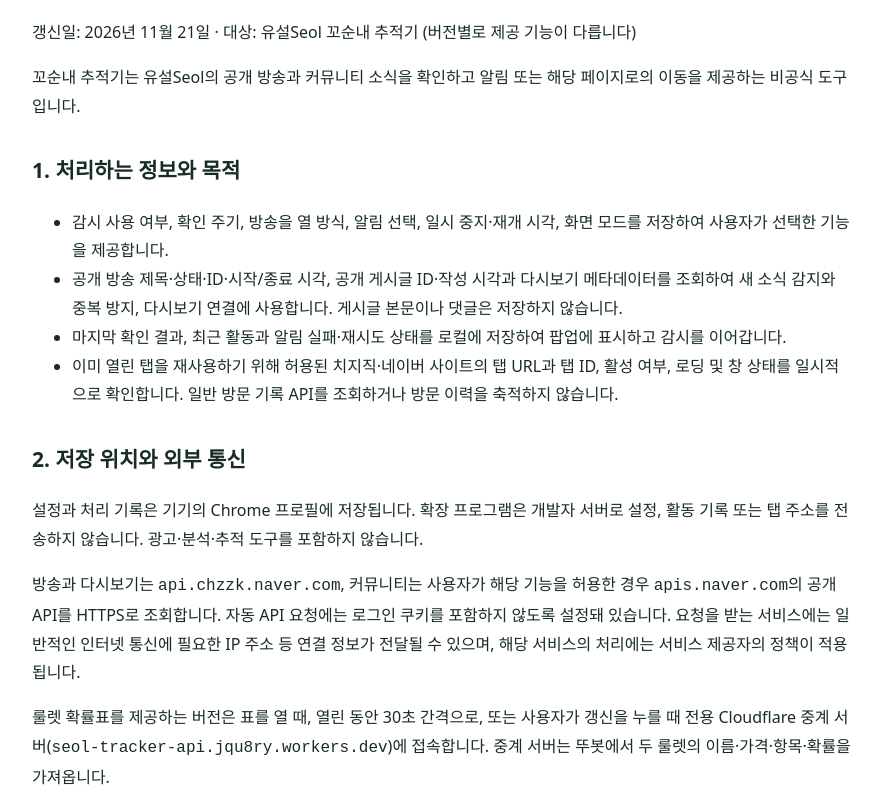
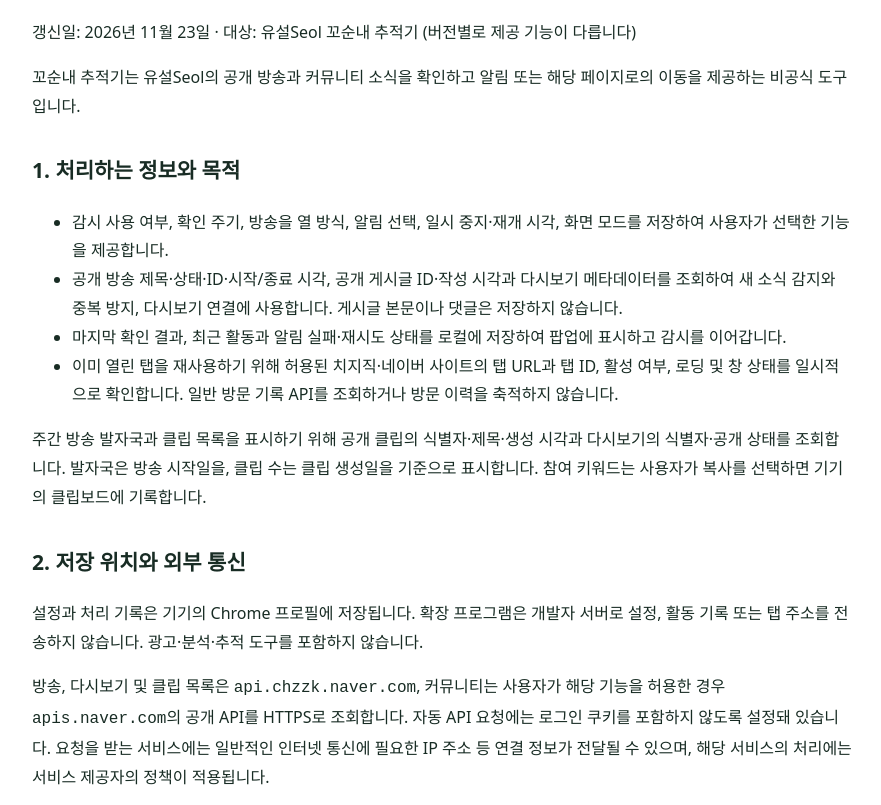
Before and after one commit to jqu8ry/kkosunnae-tracker, a plain HTML site: page privacy-policy.html in a window 1280 px wide. Shown: the part 93-898 px from the top of the page, without its empty margins (198-1079 px from the left). Drawn offline with Linux system fonts and the light colour scheme.

Commit message:
1.9.42 주간 클립과 룰렛 참여 키워드 처리 안내

```diff
--- a/privacy-policy.html
+++ b/privacy-policy.html
@@ -1,16 +1,17 @@
 <!doctype html><html lang="ko"><meta charset="utf-8"><meta name="viewport" content="width=device-width,initial-scale=1"><title>꼬순내 추적기 개인정보처리방침</title>
 <style>body{font:16px/1.8 system-ui,'Malgun Gothic',sans-serif;color:#182c24;max-width:820px;margin:48px auto;padding:0 24px}h1{line-height:1.3}h2{margin-top:32px;font-size:21px}.draft{padding:14px;background:#fff1cf;border:1px solid #c89b35}a{color:#07634d}</style>
 <body>
-<h1>꼬순내 추적기 개인정보처리방침</h1><p>갱신일: 2026년 11월 21일 · 대상: 유설Seol 꼬순내 추적기 (버전별로 제공 기능이 다릅니다)</p>
+<h1>꼬순내 추적기 개인정보처리방침</h1><p>갱신일: 2026년 11월 23일 · 대상: 유설Seol 꼬순내 추적기 (버전별로 제공 기능이 다릅니다)</p>
 <p>꼬순내 추적기는 유설Seol의 공개 방송과 커뮤니티 소식을 확인하고 알림 또는 해당 페이지로의 이동을 제공하는 비공식 도구입니다.</p>
 <h2>1. 처리하는 정보와 목적</h2><ul>
 <li>감시 사용 여부, 확인 주기, 방송을 열 방식, 알림 선택, 일시 중지·재개 시각, 화면 모드를 저장하여 사용자가 선택한 기능을 제공합니다.</li>
 <li>공개 방송 제목·상태·ID·시작/종료 시각, 공개 게시글 ID·작성 시각과 다시보기 메타데이터를 조회하여 새 소식 감지와 중복 방지, 다시보기 연결에 사용합니다. 게시글 본문이나 댓글은 저장하지 않습니다.</li>
 <li>마지막 확인 결과, 최근 활동과 알림 실패·재시도 상태를 로컬에 저장하여 팝업에 표시하고 감시를 이어갑니다.</li>
 <li>이미 열린 탭을 재사용하기 위해 허용된 치지직·네이버 사이트의 탭 URL과 탭 ID, 활성 여부, 로딩 및 창 상태를 일시적으로 확인합니다. 일반 방문 기록 API를 조회하거나 방문 이력을 축적하지 않습니다.</li></ul>
+<p>주간 방송 발자국과 클립 목록을 표시하기 위해 공개 클립의 식별자·제목·생성 시각과 다시보기의 식별자·공개 상태를 조회합니다. 발자국은 방송 시작일을, 클립 수는 클립 생성일을 기준으로 표시합니다. 참여 키워드는 사용자가 복사를 선택하면 기기의 클립보드에 기록합니다.</p>
 <h2>2. 저장 위치와 외부 통신</h2><p>설정과 처리 기록은 기기의 Chrome 프로필에 저장됩니다. 확장 프로그램은 개발자 서버로 설정, 활동 기록 또는 탭 주소를 전송하지 않습니다. 광고·분석·추적 도구를 포함하지 않습니다.</p>
-<p>방송과 다시보기는 <code>api.chzzk.naver.com</code>, 커뮤니티는 사용자가 해당 기능을 허용한 경우 <code>apis.naver.com</code>의 공개 API를 HTTPS로 조회합니다. 자동 API 요청에는 로그인 쿠키를 포함하지 않도록 설정돼 있습니다. 요청을 받는 서비스에는 일반적인 인터넷 통신에 필요한 IP 주소 등 연결 정보가 전달될 수 있으며, 해당 서비스의 처리에는 서비스 제공자의 정책이 적용됩니다.</p>
-<p>룰렛 확률표를 제공하는 버전은 표를 열 때, 열린 동안 30초 간격으로, 또는 사용자가 갱신을 누를 때 전용 Cloudflare 중계 서버(<code>seol-tracker-api.jqu8ry.workers.dev</code>)에 접속합니다. 중계 서버는 뚜봇에서 두 룰렛의 이름·가격·항목·확률을 가져옵니다.</p>
+<p>방송, 다시보기 및 클립 목록은 <code>api.chzzk.naver.com</code>, 커뮤니티는 사용자가 해당 기능을 허용한 경우 <code>apis.naver.com</code>의 공개 API를 HTTPS로 조회합니다. 자동 API 요청에는 로그인 쿠키를 포함하지 않도록 설정돼 있습니다. 요청을 받는 서비스에는 일반적인 인터넷 통신에 필요한 IP 주소 등 연결 정보가 전달될 수 있으며, 해당 서비스의 처리에는 서비스 제공자의 정책이 적용됩니다.</p>
+<p>룰렛 확률표를 제공하는 버전은 표를 열 때, 열린 동안 30초 간격으로, 또는 사용자가 갱신을 누를 때 전용 Cloudflare 중계 서버(<code>seol-tracker-api.jqu8ry.workers.dev</code>)에 접속합니다. 중계 서버는 뚜봇에서 룰렛의 이름·활성 상태·참여 키워드·가격·항목·확률을 가져옵니다.</p>
 <p>1.9.2부터 커뮤니티·디스코드 새 글 알림은 치지직 커뮤니티와 함께 켜거나 끕니다. 업데이트 시 기존 커뮤니티 새 글 알림이 켜져 있으면 디스코드 두 채널도 함께 확인합니다. Chrome 알림 및 치지직 커뮤니티 조회 권한이 필요합니다. 추적 중 사용자가 정한 공통 주기(기본 30분, 30~120분)마다 또는 지금 확인을 누르면 같은 서버에서 유설 서버의 공지사항과 학기중에는-뭐하나요 채널의 글 식별자를 확인합니다. 1.9.3부터 처음에는 채널별 최신 글 한 건을 이전 소식으로 표시하고 이후에는 마지막 조회 위치부터 새 글을 조회합니다. 자동 요청에는 채널명과 서버가 발급한 조회 위치 값이 포함될 수 있습니다. 식별자로 작성 시각과 원문 링크를 구성합니다. 확장 프로그램은 이를 기기에 저장해 중복 알림을 방지합니다. 중계 서버는 봇 인증으로 Discord API를 조회하며 글 본문·작성자·첨부 파일은 확장 프로그램에 제공하지 않습니다. 원문을 열면 디스코드의 로그인 상태와 채널 접근 권한이 적용됩니다. 이전 1.9.1 테스트판의 디스코드 조회는 별도 알림을 켰을 때 3분 간격으로 동작합니다.</p>
 <p>중계 서버로 보내는 자동 요청에는 사용자 식별자·로그인 쿠키·설정·최근 활동을 포함하지 않습니다. 접속 과정에서 Cloudflare는 IP 주소 등 연결 정보를 처리할 수 있고, 운영 및 장애 확인용 요청 기록이 남을 수 있습니다. 중계 서버는 응답을 최대 30초간 캐시합니다. 뚜봇 키와 디스코드 봇 토큰은 서버에 보관합니다.</p>
 <p>라이브·게시글·다시보기 페이지를 열면 Chrome이 치지직 웹사이트에 접속합니다. 이 웹페이지의 로그인·쿠키·재생과 데이터 처리는 웹사이트 및 브라우저 설정을 따르며, 확장 프로그램이 로그인 정보나 쿠키를 읽는 기능은 없습니다.</p>
```
